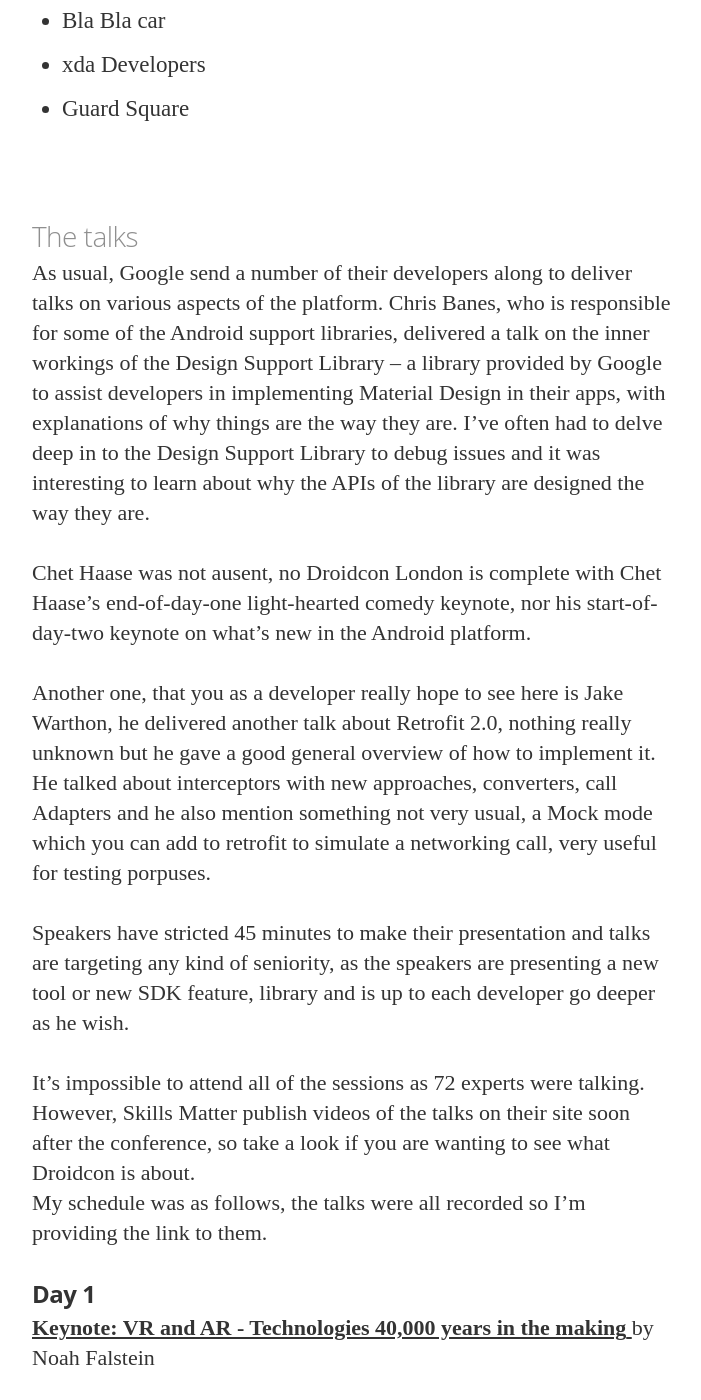
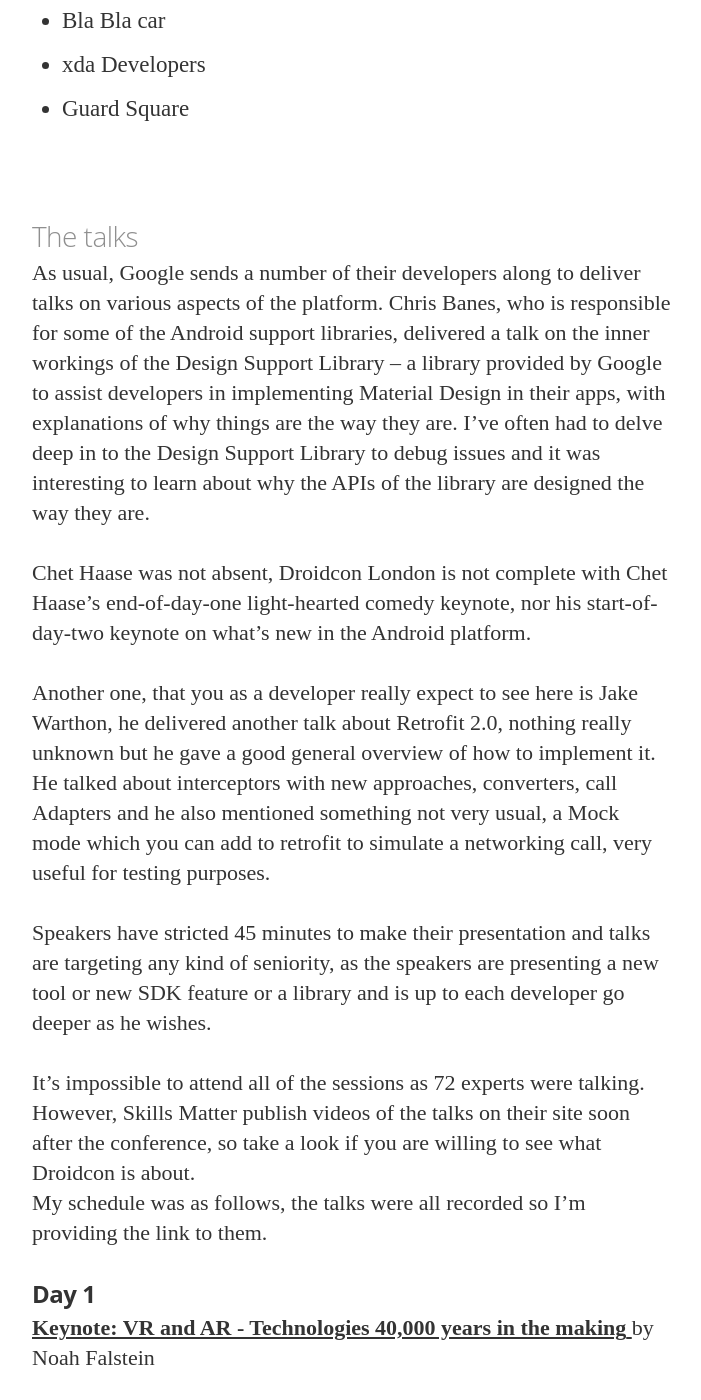
Before and after one commit to maxi182/mferraiuolosite, a Jekyll site: the page built from _posts/2016-11-02-droidcon.md, in a window 1280 px wide and 1400 px high, scrolled down 3080 px. Shown: the whole window, without its empty margins (288-989 px from the left). Built offline with Jekyll 4.4.1, drawn with Linux system fonts in a browser that asks for light colours; nearby versions of some CDN libraries; some web fonts are replaced; comment, search, counter and statistics services are not loaded; some of the changed text lies outside the part shown.

Commit message:
droidcon md fixies

```diff
--- a/_posts/2016-11-02-droidcon.md
+++ b/_posts/2016-11-02-droidcon.md
@@ -44,15 +44,15 @@ Before the first keynote, is the first impression to have a look around the venu
 
 ## The talks
 
-As usual, Google send a number of their developers along to deliver talks on various aspects of the platform. Chris Banes, who is responsible for some of the Android support libraries, delivered a talk on the inner workings of the Design Support Library – a library provided by Google to assist developers in implementing Material Design in their apps, with explanations of why things are the way they are. I’ve often had to delve deep in to the Design Support Library to debug issues and it was interesting to learn about why the APIs of the library are designed the way they are.
+As usual, Google sends a number of their developers along to deliver talks on various aspects of the platform. Chris Banes, who is responsible for some of the Android support libraries, delivered a talk on the inner workings of the Design Support Library – a library provided by Google to assist developers in implementing Material Design in their apps, with explanations of why things are the way they are. I’ve often had to delve deep in to the Design Support Library to debug issues and it was interesting to learn about why the APIs of the library are designed the way they are.
 
-Chet Haase was not ausent, no Droidcon London is complete with Chet Haase’s end-of-day-one light-hearted comedy keynote, nor his start-of-day-two keynote on what’s new in the Android platform.
+Chet Haase was not absent, Droidcon London is not complete with Chet Haase’s end-of-day-one light-hearted comedy keynote, nor his start-of-day-two keynote on what’s new in the Android platform.
 
-Another one, that you as a developer really hope to see here is Jake Warthon, he delivered another talk about Retrofit 2.0, nothing really unknown but he gave a good general overview of how to implement it. He talked about interceptors with new approaches, converters, call Adapters and he also mention something not very usual, a Mock mode which you can add to retrofit to simulate a networking call, very useful for testing porpuses.
+Another one, that you as a developer really expect to see here is Jake Warthon, he delivered another talk about Retrofit 2.0, nothing really unknown but he gave a good general overview of how to implement it. He talked about interceptors with new approaches, converters, call Adapters and he also mentioned something not very usual, a Mock mode which you can add to retrofit to simulate a networking call, very useful for testing purposes.
 
-Speakers have stricted 45 minutes to make their presentation and talks are targeting any kind of seniority, as the speakers are presenting a new tool or new SDK feature, library and is up to each developer go deeper as he wish.
+Speakers have stricted 45 minutes to make their presentation and talks are targeting any kind of seniority, as the speakers are presenting a new tool or new SDK feature or a library and is up to each developer go deeper as he wishes.
 
-It’s impossible to attend all of the sessions as 72 experts were talking.  However, Skills Matter publish videos of the talks on their site soon after the conference, so take a look if you are wanting to see what Droidcon is about.
+It’s impossible to attend all of the sessions as 72 experts were talking.  However, Skills Matter publish videos of the talks on their site soon after the conference, so take a look if you are willing to see what Droidcon is about.
 My schedule was as follows, the talks were all recorded so I'm providing the link to them.
 
 
```
Also changed, not shown: other parts of _posts/2016-11-02-droidcon.md (+14 -14 lines).
